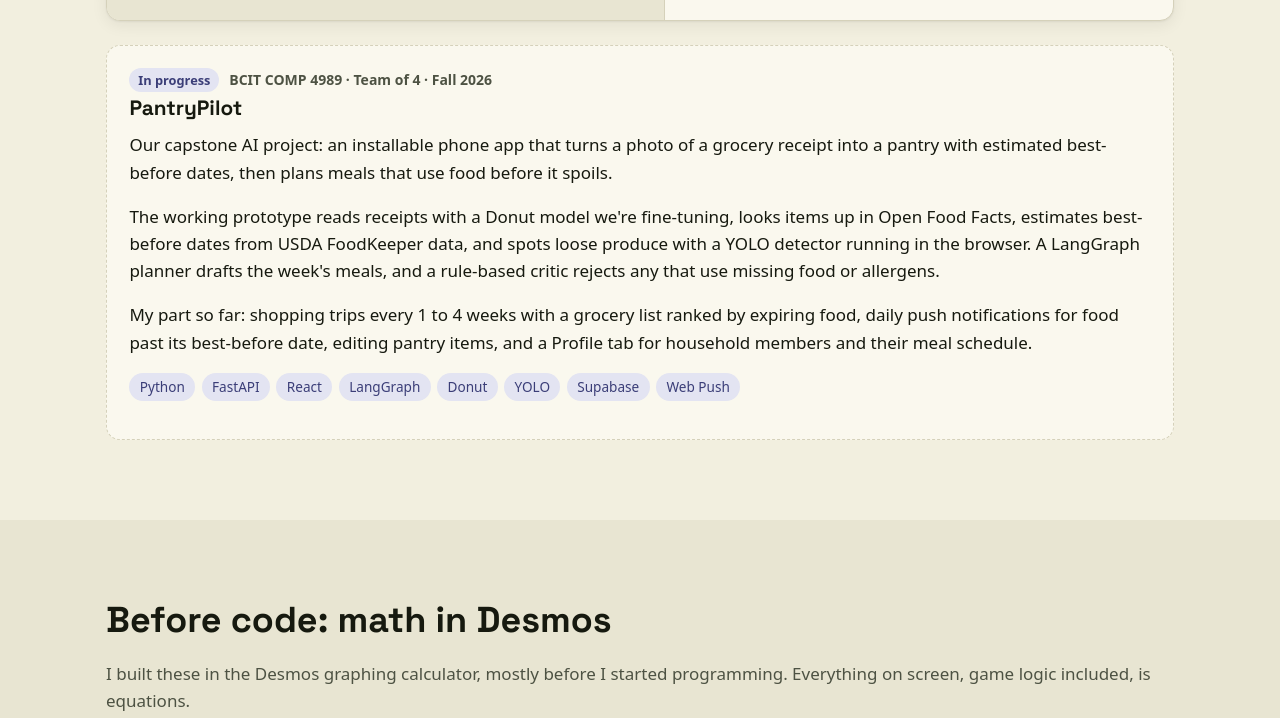
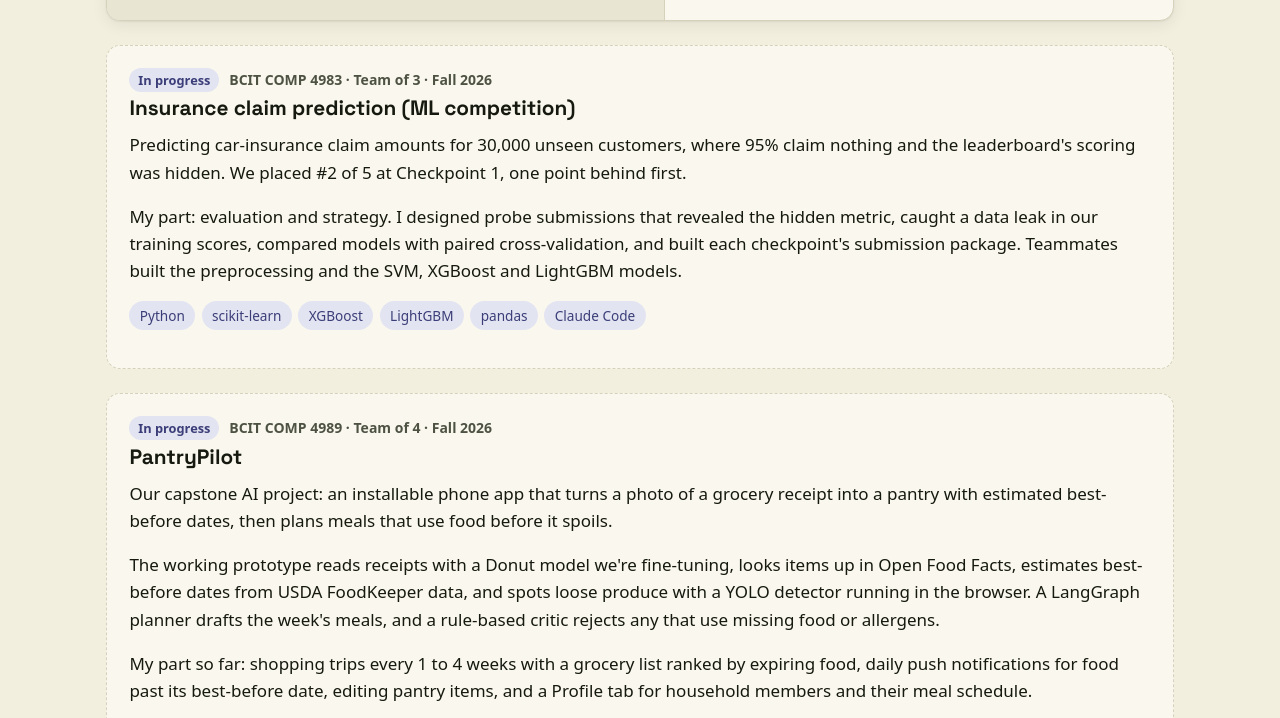
Before and after one commit to JoNoToPo/Portfolio, a plain HTML site: page index.html in a window 1280 px wide. Shown: the part 2858-3576 px from the top of the page. Drawn offline with Linux system fonts and the light colour scheme.

Commit message:
Add the COMP 4983 ML competition (site and resume)
In-progress card: #2 of 5 at Checkpoint 1; Jonathan's part is
evaluation and strategy (probe submissions that revealed the hidden
metric, a data-leak fix, paired cross-validation, submission packages),
with the models credited to teammates. ML libraries added to skills.
Resume: new entry at the top of Academic Projects; Gamify Life dropped
to stay on one page.

Co-Authored-By: Claude Opus 5.5 <noreply@anthropic.com>

```diff
--- a/index.html
+++ b/index.html
@@ -225,6 +225,28 @@
             </div>
           </article>
 
+          <!-- From Jonathan's COMP 4983 write-up (Nov 19 2026). The models are Allen's and Marvin's; Jonathan's part is
+               evaluation and strategy. Repo is private, so no code link. Final due Nov 24 2026: update the result. -->
+          <article class="card project project-upcoming">
+            <div class="project-body">
+              <p class="meta"><span class="status-badge">In progress</span> BCIT COMP 4983 · Team of 3 · Fall 2026</p>
+              <h3>Insurance claim prediction (ML competition)</h3>
+              <p>
+                Predicting car-insurance claim amounts for 30,000 unseen customers, where 95% claim nothing and the
+                leaderboard's scoring was hidden. We placed #2 of 5 at Checkpoint 1, one point behind first.
+              </p>
+              <p>
+                My part: evaluation and strategy. I designed probe submissions that revealed the hidden metric, caught
+                a data leak in our training scores, compared models with paired cross-validation, and built each
+                checkpoint's submission package. Teammates built the preprocessing and the SVM, XGBoost and LightGBM
+                models.
+              </p>
+              <ul class="tags" aria-label="Technologies">
+                <li>Python</li><li>scikit-learn</li><li>XGBoost</li><li>LightGBM</li><li>pandas</li><li>Claude Code</li>
+              </ul>
+            </div>
+          </article>
+
           <!-- Working prototype, still in progress (checked against the repo Nov 19 2026). The models and agent are
                team work; "My part" lists only features from Jonathan's own commits. The repo is private, so no
                Code link until the team makes it public. -->
@@ -396,8 +418,8 @@
           </div>
           <div>
             <dt>AI / ML</dt>
-            <!-- TODO: add specific ML libraries from COMP 4983 once confirmed. -->
-            <dd><ul class="tags"><li>Machine learning</li><li>MediaPipe hand tracking</li><li>OpenAI API (DALL-E 3)</li></ul></dd>
+            <!-- scikit-learn, LightGBM and pandas: Jonathan's own COMP 4983 experiments and evaluation (Nov 2026). -->
+            <dd><ul class="tags"><li>Machine learning</li><li>scikit-learn</li><li>LightGBM</li><li>pandas</li><li>Cross-validation</li><li>MediaPipe hand tracking</li><li>Gemini API</li><li>OpenAI API (DALL-E 3)</li></ul></dd>
           </div>
           <div>
             <dt>Frameworks &amp; libraries</dt>
```
Also changed, not shown: 1 other file.
